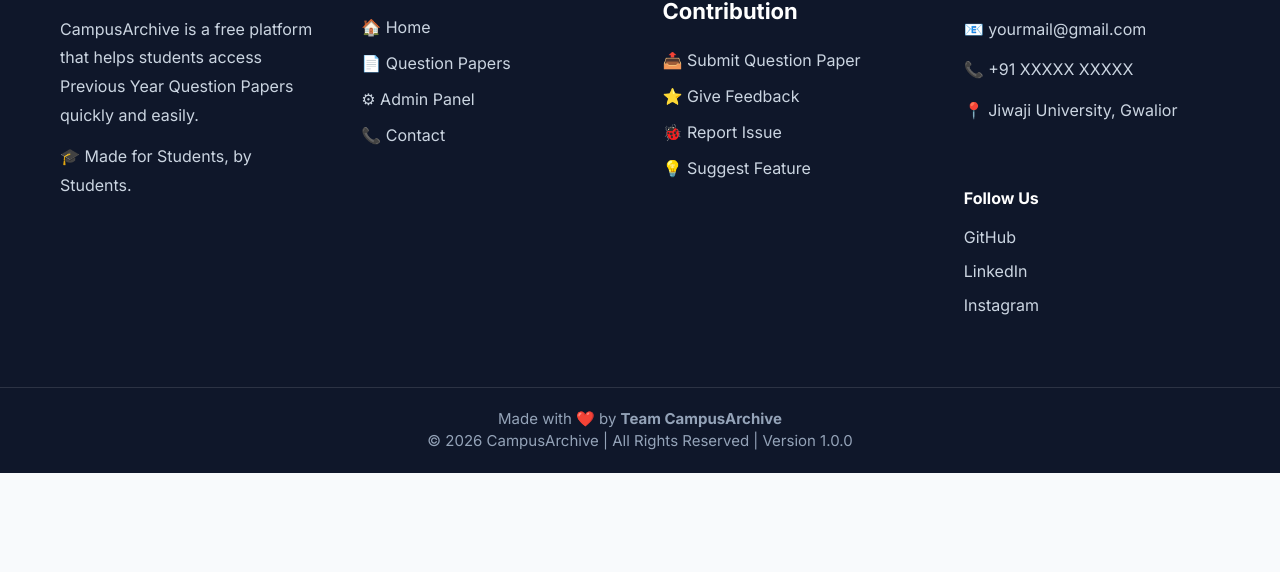
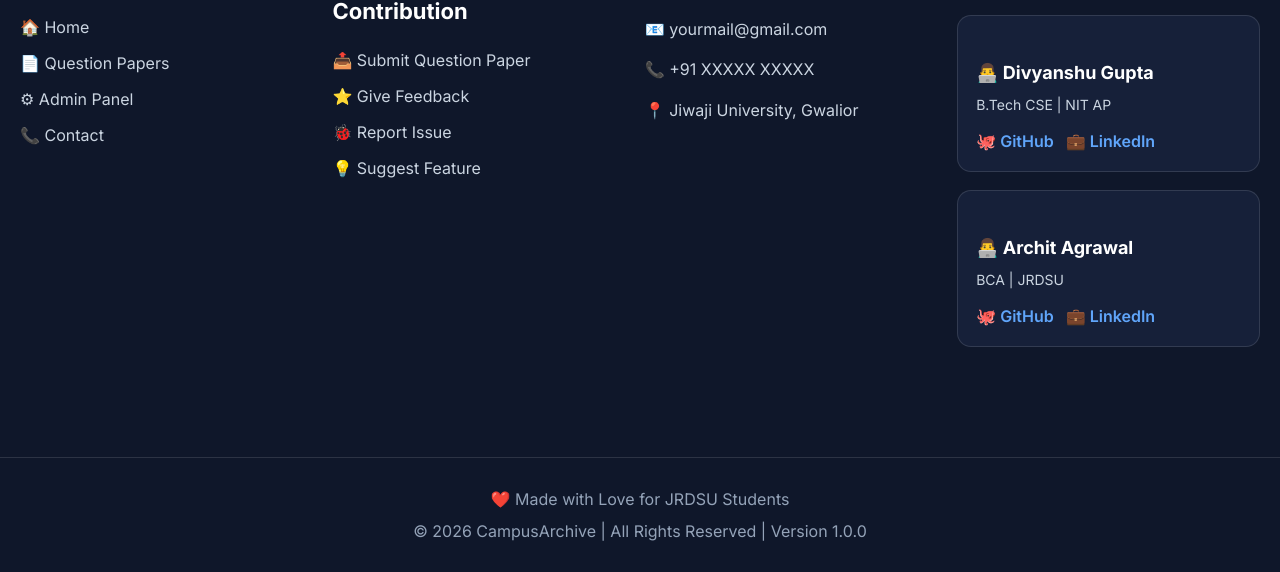
Before and after one commit to divyanshu-exe/jrdsupyqwebsite, a plain HTML site: page index.html in a window 1280 px wide. Shown: the part 1329-1901 px from the top of the page. Before the commit the page ends 1802 px from the top, so only its background shows below. Drawn offline with Linux system fonts and the light colour scheme; no server answers.

Commit message:
Improve footer layout and developer section

```diff
--- a/index.css
+++ b/index.css
@@ -438,7 +438,7 @@
 
 .footer-container{
 
-    max-width:1200px;
+    max-width:1300px;
 
     margin:auto;
 
@@ -446,9 +446,11 @@
 
     display:grid;
 
-    grid-template-columns:repeat(auto-fit,minmax(230px,1fr));
+    grid-template-columns:1fr 1fr 1fr 1.2fr;
 
-    gap:45px;
+    gap:60px;
+
+    align-items:start;
 
 }
 
@@ -526,13 +528,15 @@
 
     border-top:1px solid rgba(255,255,255,.12);
 
-    padding:20px;
+    margin-top:40px;
+
+    padding:25px;
 
     text-align:center;
 
-    font-size:15px;
+    color:#94a3b8;
 
-    color:#94a3b8;
+    line-height:2;
 
 }
 
@@ -542,13 +546,15 @@
 
 @media(max-width:768px){
 
-    .footer-container{
+ .footer-container{
 
-        grid-template-columns:1fr;
+    grid-template-columns:1fr;
 
-        text-align:center;
+    gap:35px;
 
-    }
+    text-align:center;
+
+}
 
     .social-links{
 
@@ -565,3 +571,101 @@
     }
 
 }
+
+/* ==========================================
+   DEVELOPERS SECTION
+========================================== */
+
+.developers{
+
+    display:flex;
+
+    flex-direction:column;
+
+    gap:18px;
+
+    margin-top:15px;
+
+}
+
+.developer-card{
+
+    padding:18px;
+
+    border:1px solid rgba(255,255,255,.12);
+
+    border-radius:14px;
+
+    background:#162039;
+
+    transition:.3s;
+
+}
+
+.developer-card:hover{
+
+    transform:translateY(-4px);
+
+    background:rgba(255,255,255,.08);
+
+}
+
+.developer-card h4{
+
+    margin-bottom:6px;
+
+    color:#ffffff;
+
+    font-size:18px;
+
+}
+
+.developer-card p{
+
+    color:#cbd5e1;
+
+    margin-bottom:12px;
+
+    font-size:14px;
+
+}
+
+.developer-links{
+
+    display:flex;
+
+    gap:12px;
+
+    flex-wrap:wrap;
+
+}
+
+.developer-links a{
+
+    color:#60a5fa;
+
+    text-decoration:none;
+
+    font-weight:600;
+
+    transition:.3s;
+
+}
+
+.developer-links a:hover{
+
+    color:#ffffff;
+
+}
+
+.developer-note{
+
+    margin-top:20px;
+
+    color:#cbd5e1;
+
+    font-size:14px;
+
+    line-height:1.6;
+
+}
--- a/index.html
+++ b/index.html
@@ -152,28 +152,6 @@
 
     <div class="footer-container">
 
-        <!-- ================= ABOUT ================= -->
-
-        <div class="footer-column">
-
-            <h3>CampusArchive</h3>
-
-            <p>
-
-                CampusArchive is a free platform that helps students
-                access Previous Year Question Papers quickly and easily.
-
-            </p>
-
-            <p>
-
-                🎓 Made for Students,
-                by Students.
-
-            </p>
-
-        </div>
-
         <!-- ================= QUICK LINKS ================= -->
 
         <div class="footer-column">
@@ -183,11 +161,8 @@
             <ul>
 
                 <li><a href="#">🏠 Home</a></li>
-
                 <li><a href="#pyqGrid">📄 Question Papers</a></li>
-
                 <li><a href="admin.html">⚙ Admin Panel</a></li>
-
                 <li><a href="#">📞 Contact</a></li>
 
             </ul>
@@ -202,45 +177,13 @@
 
             <ul>
 
-                <li>
+                <li><a href="YOUR_GOOGLE_FORM_LINK" target="_blank">📤 Submit Question Paper</a></li>
 
-                    <a href="YOUR_GOOGLE_FORM_LINK" target="_blank">
+                <li><a href="YOUR_GOOGLE_FORM_LINK" target="_blank">⭐ Give Feedback</a></li>
 
-                        📤 Submit Question Paper
+                <li><a href="YOUR_GOOGLE_FORM_LINK" target="_blank">🐞 Report Issue</a></li>
 
-                    </a>
-
-                </li>
-
-                <li>
-
-                    <a href="YOUR_GOOGLE_FORM_LINK" target="_blank">
-
-                        ⭐ Give Feedback
-
-                    </a>
-
-                </li>
-
-                <li>
-
-                    <a href="YOUR_GOOGLE_FORM_LINK" target="_blank">
-
-                        🐞 Report Issue
-
-                    </a>
-
-                </li>
-
-                <li>
-
-                    <a href="YOUR_GOOGLE_FORM_LINK" target="_blank">
-
-                        💡 Suggest Feature
-
-                    </a>
-
-                </li>
+                <li><a href="YOUR_GOOGLE_FORM_LINK" target="_blank">💡 Suggest Feature</a></li>
 
             </ul>
 
@@ -258,17 +201,55 @@
 
             <p>📍 Jiwaji University, Gwalior</p>
 
-            <br>
+        </div>
 
-            <h4>Follow Us</h4>
+        <!-- ================= DEVELOPERS ================= -->
 
-            <div class="social-links">
+        <div class="footer-column">
 
-                <a href="#">GitHub</a>
+            <h3>Developed & Maintained By</h3>
 
-                <a href="#">LinkedIn</a>
+            <div class="developers">
 
-                <a href="#">Instagram</a>
+                <div class="developer-card">
+
+                    <h4>👨‍💻 Divyanshu Gupta</h4>
+
+                    <p>B.Tech CSE | NIT AP</p>
+
+                    <div class="developer-links">
+
+                        <a href="https://github.com/divyanshu-exe" target="_blank">
+                            🐙 GitHub
+                        </a>
+
+                        <a href="https://www.linkedin.com/in/divyanshu-gupta-051a3926a/" target="_blank">
+                            💼 LinkedIn
+                        </a>
+
+                    </div>
+
+                </div>
+
+                <div class="developer-card">
+
+                    <h4>👨‍💻 Archit Agrawal</h4>
+
+                    <p>BCA | JRDSU</p>
+
+                    <div class="developer-links">
+
+                        <a href="FRIEND_GITHUB_LINK" target="_blank">
+                            🐙 GitHub
+                        </a>
+
+                        <a href="https://www.linkedin.com/in/archit-agrawal-bb7706338/" target="_blank">
+                            💼 LinkedIn
+                        </a>
+
+                    </div>
+
+                </div>
 
             </div>
 
@@ -279,21 +260,16 @@
     <div class="footer-bottom">
 
         <p>
-
-            Made with ❤️ by <strong>Team CampusArchive</strong>
-
+            ❤️ Made with Love for JRDSU Students
         </p>
 
         <p>
-
             © 2026 CampusArchive | All Rights Reserved | Version 1.0.0
-
         </p>
 
     </div>
 
 </footer>
-
     <!-- JavaScript Handling Live Filtering Mock Data -->
  <script src="index.js"></script>
 </body>
```
